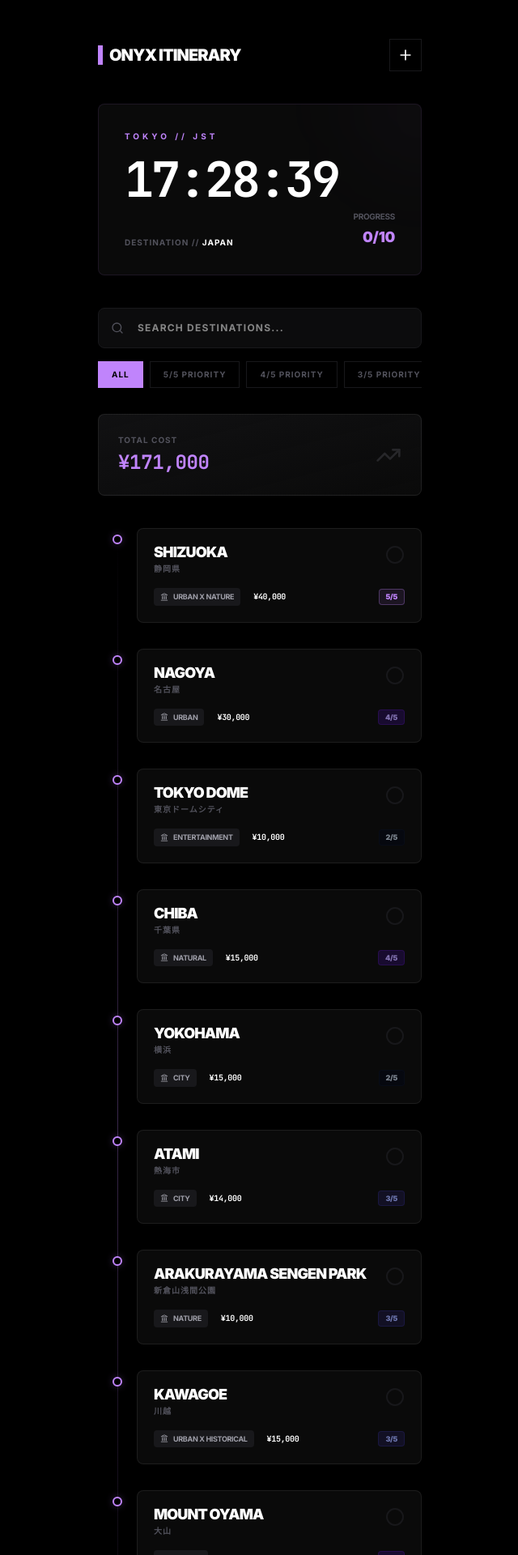
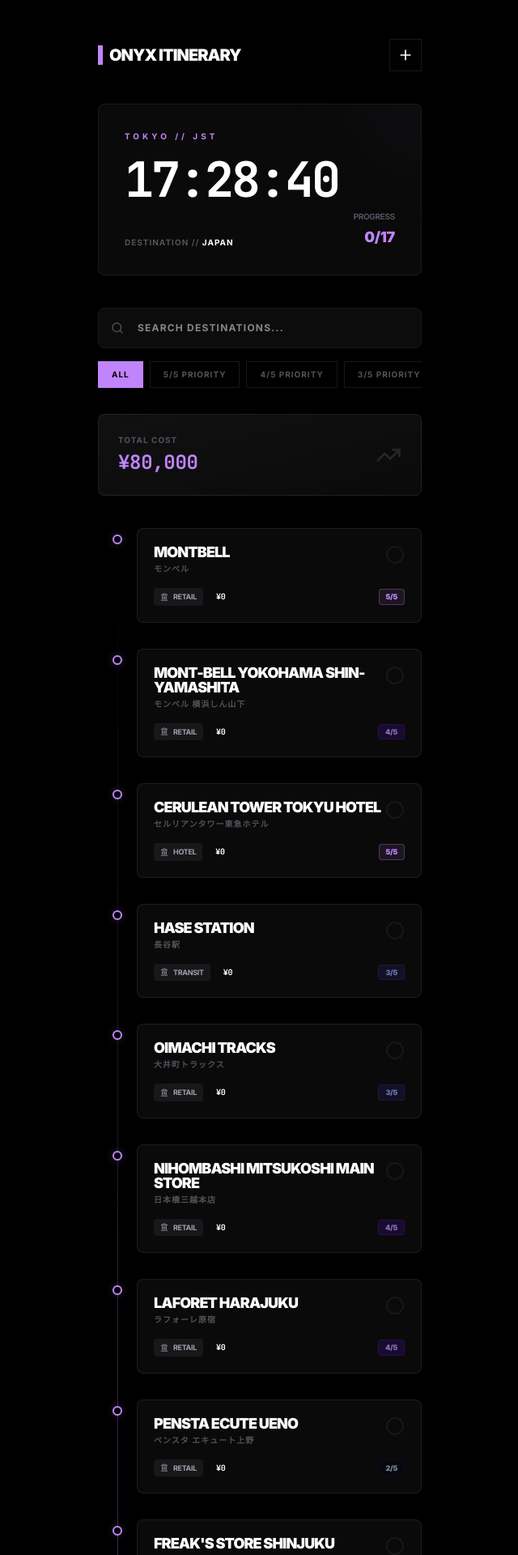
Before and after one commit to axsamp/onyx-itinerary, a React (Vite) app: page / in a window 1280 px wide. Shown: the top 1920 px of the page at 81% size, without its empty margins (319-959 px from the left). Built offline with nearby package versions, Linux system fonts and the light colour scheme.

Commit message:
BACKBONE: Integrated Google Maps list data, implemented Hard Sync, and added Hub telemetry

```diff
--- a/src/App.jsx
+++ b/src/App.jsx
@@ -3,16 +3,23 @@
 import { MapPin, Clock, Search, Filter, CheckCircle2, Circle, TrendingUp, Landmark, Plus, X, ChevronDown } from 'lucide-react';
 
 const INITIAL_LOCATIONS = [
+  { city: "Montbell", kanji: "モンベル", category: "Retail", budget: 0, priority: 5, description: "Outdoor gear & apparel" },
+  { city: "mont-bell Yokohama Shin-Yamashita", kanji: "モンベル 横浜しん山下", category: "Retail", budget: 0, priority: 4, description: "Shin-Yamashita Store" },
+  { city: "Cerulean Tower Tokyu Hotel", kanji: "セルリアンタワー東急ホテル", category: "Hotel", budget: 0, priority: 5, description: "Main Base - Shibuya" },
+  { city: "Hase Station", kanji: "長谷駅", category: "Transit", budget: 0, priority: 3, description: "Kamakura access" },
+  { city: "OIMACHI TRACKS", kanji: "大井町トラックス", category: "Retail", budget: 0, priority: 3, description: "Shopping area" },
+  { city: "Nihombashi Mitsukoshi Main Store", kanji: "日本橋三越本店", category: "Retail", budget: 0, priority: 4, description: "Luxury department store" },
+  { city: "Laforet Harajuku", kanji: "ラフォーレ原宿", category: "Retail", budget: 0, priority: 4, description: "Harajuku fashion hub" },
+  { city: "Pensta Ecute Ueno", kanji: "ペンスタ エキュート上野", category: "Retail", budget: 0, priority: 2, description: "Suica Penguin goods" },
+  { city: "FREAK'S STORE Shinjuku", kanji: "フリークスストア", category: "Retail", budget: 0, priority: 4, description: "Lumineesutoshinjukuwimenzuten" },
+  { city: "AGILITY Nippori Leather", kanji: "AGILITY日暮里革工房", category: "Retail", budget: 0, priority: 4, description: "Leather goods workshop" },
+  { city: "Higashirinkan", kanji: "東林間", category: "Location", budget: 0, priority: 3, description: "3 Chome-18-3" },
+  { city: "Mu (Nothingness)", kanji: "無", category: "Location", budget: 0, priority: 5, description: "Philosophy node" },
+  { city: "Narita International Airport", kanji: "成田国際空港", category: "Transit", budget: 0, priority: 5, description: "Entry/Exit Node" },
+  { city: "Red Roof Inn Kamata", kanji: "レッドルーフイン蒲田", category: "Hotel", budget: 0, priority: 5, description: "Kamata base" },
   { city: "Shizuoka", kanji: "静岡県", category: "Urban x Nature", budget: 40000, priority: 5, description: "Urban x Nature" },
   { city: "Nagoya", kanji: "名古屋", category: "Urban", budget: 30000, priority: 4, description: "Urban" },
   { city: "Tokyo Dome", kanji: "東京ドームシティ", category: "Entertainment", budget: 10000, priority: 2, description: "Entertainment" },
-  { city: "Chiba", kanji: "千葉県", category: "Natural", budget: 15000, priority: 4, description: "Natural" },
-  { city: "Yokohama", kanji: "横浜", category: "City", budget: 15000, priority: 2, description: "City" },
-  { city: "Atami", kanji: "熱海市", category: "City", budget: 14000, priority: 3, description: "City" },
-  { city: "Arakurayama Sengen Park", kanji: "新倉山浅間公園", category: "Nature", budget: 10000, priority: 3, description: "Nature" },
-  { city: "Kawagoe", kanji: "川越", category: "Urban x Historical", budget: 15000, priority: 3, description: "Urban x Historical" },
-  { city: "Mount Oyama", kanji: "大山", category: "Nature", budget: 10000, priority: 4, description: "Nature" },
-  { city: "Jogasaki Coast", kanji: "城ヶ崎海岸", category: "Nature", budget: 12000, priority: 4, description: "Nature" },
 ];
 
 const PRIORITY_COLORS = {
@@ -26,7 +33,16 @@
 export default function App() {
   const [locations, setLocations] = useState(() => {
     const saved = localStorage.getItem('onyx_itinerary_locations');
-    return saved ? JSON.parse(saved) : INITIAL_LOCATIONS;
+    const current = saved ? JSON.parse(saved) : INITIAL_LOCATIONS;
+
+    // Smart Merge: Ensure all INITIAL_LOCATIONS (including new imports) exist in the list
+    const merged = [...current];
+    INITIAL_LOCATIONS.forEach(initLoc => {
+      if (!merged.find(l => l.city === initLoc.city)) {
+        merged.push(initLoc);
+      }
+    });
+    return merged;
   });
   const [search, setSearch] = useState('');
   const [filterPriority, setFilterPriority] = useState(0);
@@ -45,17 +61,30 @@
 
   useEffect(() => {
     localStorage.setItem('onyx_itinerary_locations', JSON.stringify(locations));
+    // Telemetry Sync for Hub
+    localStorage.setItem('onyx_signal_count', locations.length);
   }, [locations]);
+
+  // Hard Sync: One-time force injection of new locations
+  useEffect(() => {
+    const hasSynced = localStorage.getItem('onyx_hard_sync_v1');
+    if (!hasSynced) {
+      setLocations(prev => {
+        const merged = [...prev];
+        INITIAL_LOCATIONS.forEach(initLoc => {
+          if (!merged.find(l => l.city === initLoc.city)) {
+            merged.push(initLoc);
+          }
+        });
+        return merged;
+      });
+      localStorage.setItem('onyx_hard_sync_v1', 'true');
+    }
+  }, []);
 
   useEffect(() => {
     localStorage.setItem('onyx_itinerary_visited', JSON.stringify(visited));
   }, [visited]);
-
-  // Sync to Onyx System Central Storage
-  useEffect(() => {
-    const grandTotal = locations.reduce((acc, loc) => acc + loc.budget, 0);
-    localStorage.setItem('onyx_total_budget', grandTotal.toString());
-  }, [locations]);
 
   const tokyoTime = new Intl.DateTimeFormat('en-GB', {
     timeZone: 'Asia/Tokyo',
```
